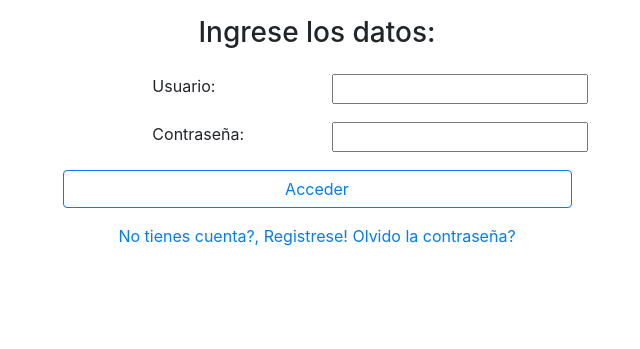
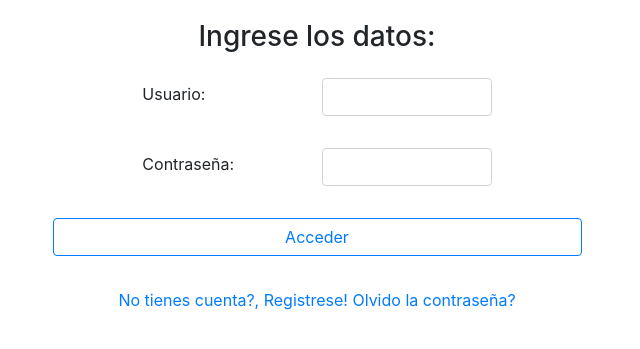
Before and after one commit to Axel19992017/DiscereEtDocere, a Flask app: page /login in a window 1280 px wide. Shown: the part 56-405 px from the top of the page, without its empty margins (323-963 px from the left). Run offline with Flask 2, Linux system fonts and the light colour scheme; some libraries are stand-ins or nearby versions.

Commit message:
resolviendo problemas, arreglando nuevos

```diff
--- a/app.py
+++ b/app.py
@@ -68,7 +68,7 @@ def index():
     cursor.execute("select CONCAT(nombre,' ',apellido) as Nombre,alias,pase from Usuario;")
     print(cursor.rownumber)
     rows = cursor.fetchall()
-    return render_template("index.html",rows = rows,rol = rol)
+    return render_template("index.html",rows = rows,rol = "")
 
 @app.route("/login")
 def login():
@@ -141,7 +141,7 @@ def getForos():
         }
         forosList.append(foroDict)
     return json.dumps(forosList, sort_keys=True, indent=4)
-@app.route('/responderForos', methods=['GET'])
+@app.route('/responderForo', methods=['GET'])
 def responderForos():
     idForo = request.args.get('idForo')
     cursor.execute(f"select RF.idRespuestaForo,U.alias , RF.contenido, RF.archivo, RF.horaResp from RespuestaForo RF inner join Usuario U on U.idUsuario = RF.idUsuario where idForo={idForo};")
@@ -149,5 +149,14 @@ def responderForos():
     cursor.execute(f"select F.idForo, T.nombre as TemaUnidad, U.alias, F.nombre as TemaForo, F.descripcion, F.archivo, F.horaCreacion from Foro F inner join Tema T on T.idTema=F.idTema inner join Usuario U on U.idUsuario = F.idUsuario where F.idForo = {idForo};")
     foro = cursor.fetchone()
     return render_template('respuestas.html',alias = alias,rol =rol,foro = foro, respuestas = respuestas)
+@app.route('/addRespuesta', methods=['GET'])
+def addRespuesta():
+    idForo = request.args.get('idForo')
+    contenido = request.args.get('contenido')
+
+    print('LISTOOOOOOOOOOOOOOOOOOOOOOOOOOOOOOO')
+    responderForos()
+
+
 if __name__ == '__main__':
     app.run(debug=True, port=5500)
--- a/templates/login.html
+++ b/templates/login.html
@@ -3,30 +3,30 @@
 
 {% block main %}
 <form action="/inicioSesion" method="POST">
-    <div class="row justify-content-md-center m-3">
+    <div class="form-row justify-content-md-center m-3">
         <div class="col-auto">
-            <h3>Ingrese los datos: </h3>
+            <h3 class="form-text">Ingrese los datos: </h3>
         </div>
     </div>
-    <div class="row justify-content-md-center m-3">
-        <div class="col col-md-4 col-lg-2">
-            <label for="usuario">Usuario: </label>
+    <div class="form-row justify-content-md-center m-3">
+        <div class="form-group col col-md-4 col-lg-2">
+            <label class="form-text" for="usuario">Usuario: </label>
         </div>
-        <div class="col col-md-4 col-lg-2">
-            <input type="text" name="usuario" id="usuario" autocomplete="off">
+        <div class="form-group col col-md-4 col-lg-2">
+            <input class="form-control" type="text" name="usuario" id="usuario" autocomplete="off">
         </div>
     </div>
-    <div class="row justify-content-md-center m-3">
-        <div class="col col-md-4 col-lg-2">
-            <label for="pase">Contraseña: </label>
+    <div class="form-row justify-content-md-center m-3">
+        <div class="form-group col col-md-4 col-lg-2">
+            <label class="form-text" for="pase">Contraseña: </label>
         </div>
-        <div class="col col-md-4 col-lg-2">
-            <input type="password" name="pase" id="pase">
+        <div class="form-group col col-md-4 col-lg-2">
+            <input class="form-control" type="password" name="pase" id="pase">
         </div>
     </div>
-    <div class="row justify-content-md-center m-3">
-        <div class="col col-md-6 col-md-4">
-            <button class="btn btn-outline-primary btn-block">
+    <div class="form-row justify-content-md-center m-3">
+        <div class="form-group col col-md-6 col-md-4">
+            <button class="btn btn-outline-primary btn-block form-control">
                 Acceder
             </button>
         </div>
```
Also changed, not shown: templates/respuestas.html (+32 -5 lines).
